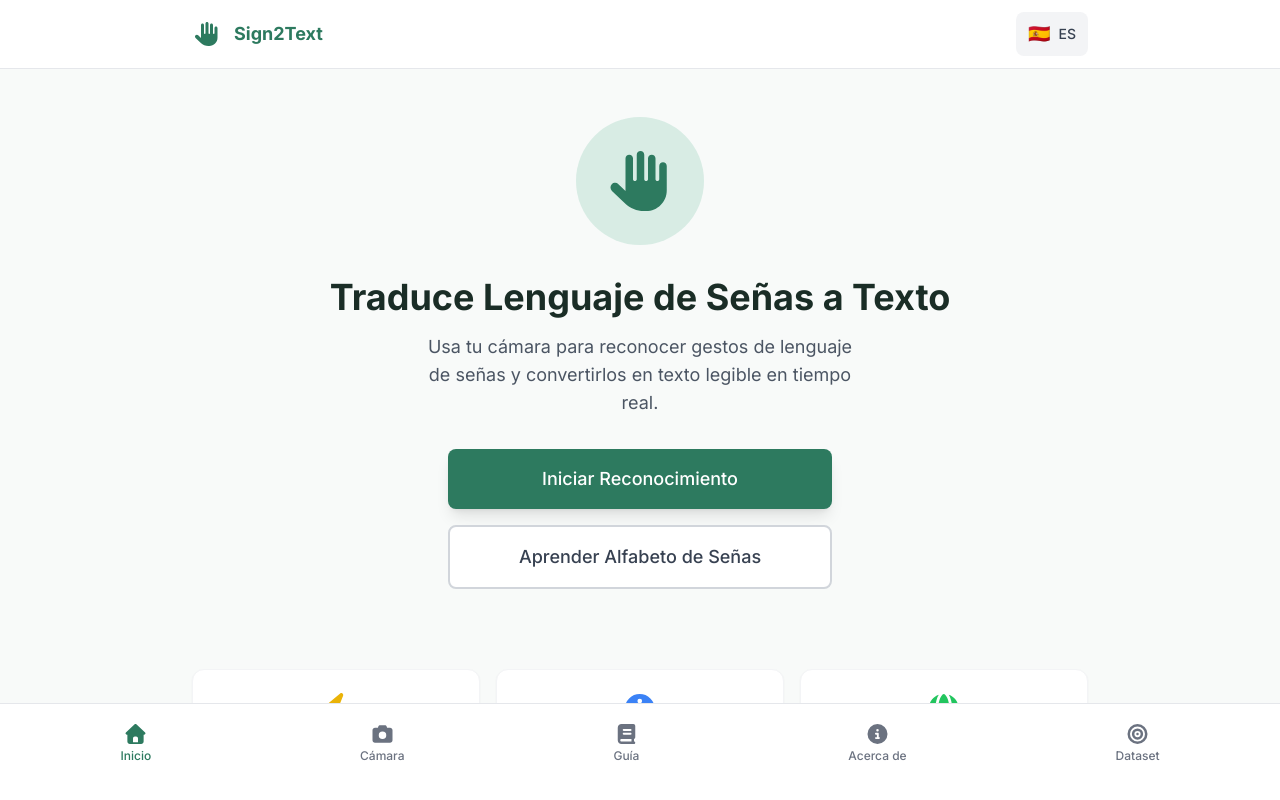
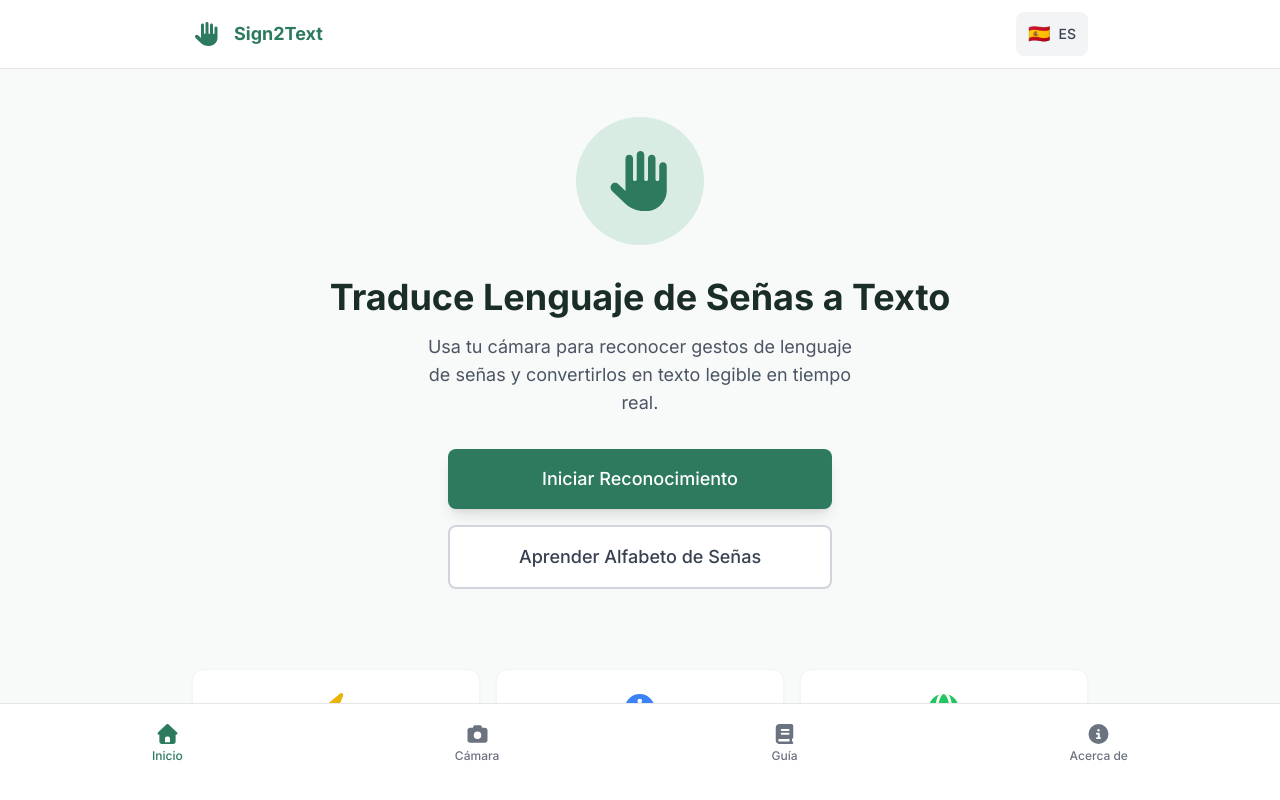
Before and after one commit to johanBautista/sign2text, a Vue app: page / in a window 1280 px wide. Built offline with nearby package versions, Linux system fonts and the light colour scheme.

Commit message:
hide feature trainning and update readme

```diff
--- a/src/App.vue
+++ b/src/App.vue
@@ -40,12 +40,13 @@ const navItems = computed(() => [
     icon: "info-circle",
     component: AboutView,
   },
-  {
-    id: "dataset",
-    label: t("nav.dataset"),
-    icon: "bullseye",
-    component: defineAsyncComponent(() => import("./views/DatasetView.vue")),
-  },
+  // Dataset training view (opcional, se puede activar para desarrollo o pruebas)
+  // {
+  //   id: "dataset",
+  //   label: t("nav.dataset"),
+  //   icon: "bullseye",
+  //   component: defineAsyncComponent(() => import("./views/DatasetView.vue")),
+  // },
 ]);
 
 // Funciones de navegación
--- a/src/views/DatasetView.vue
+++ b/src/views/DatasetView.vue
@@ -5,7 +5,6 @@ const videoEl = ref(null);
 const canvasEl = ref(null);
 
 const letters = "ABCDEFGHIJKLMNOPQRSTUVWXYZ_".split("");
-// const spaceLabel = "_";
 const selectedLetter = ref("A");
 const dataset = ref([]);
 const isCapturing = ref(false);
```
Also changed, not shown: 1 other file (tests, documents, lock files or other folders).
